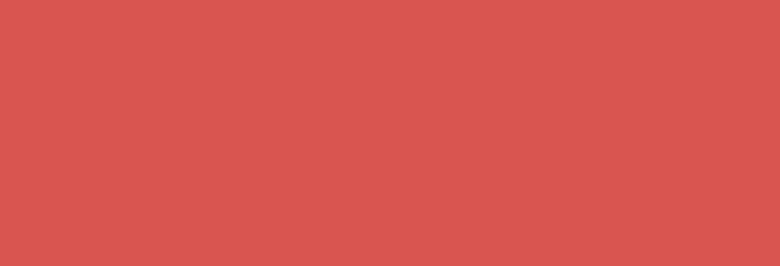
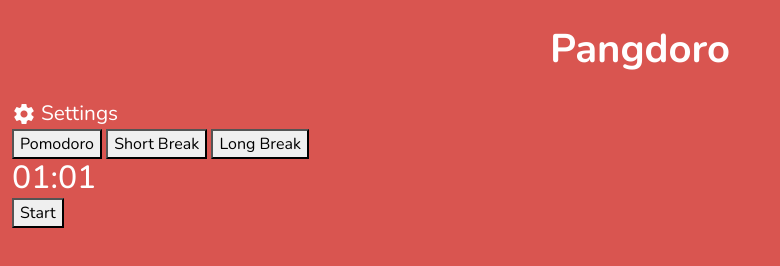
Before and after one commit to kompiangg/Kanbandoro, a plain HTML site: page index.html in a window 1280 px wide. Shown: the whole page, without its empty margins (0-780 px from the left). Drawn offline with nearby package versions, Linux system fonts and the light colour scheme.

Commit message:
add scaffolding to pomodoro

```diff
--- a/css/style.css
+++ b/css/style.css
@@ -1,5 +1,6 @@
 :root {
   --color-red: #D95550;
+  --main-font: 'Nunito', sans-serif;
 }
 
 body {
@@ -9,4 +10,39 @@ body {
   background-color: var(--color-red);
   width: 100vw;
   height: 100vh;
+  font-family: var(--main-font);
+  color: white;
 }
+
+h1, h2, h3, h4, h5, h6, p {
+  margin: 0;
+  padding: 0;
+}
+
+h1 {
+  font-weight: 700;
+  font-size: 2.5rem;
+}
+
+header {
+  padding-top: 25px;
+  padding-bottom: 25px;
+  display: flex;
+  justify-content: center;
+  width: 100%;
+}
+
+.pomodoro__setting {
+  display: flex;
+  align-items: center;
+}
+
+.pomodoro__setting p {
+  font-size: 1.3rem;
+  padding-left: 5px;
+}
+
+
+.pomodoro__countdown {
+  clear: left;
+}
--- a/index.html
+++ b/index.html
@@ -3,13 +3,58 @@
   <head>
     <meta charset="UTF-8">
     <meta http-equiv="X-UA-Compatible" content="IE=edge">
-    <meta name="viewport" content="width=device-width, initial-scale=1.0">
+    <meta name="viewport" content="width=device-width, initial-scale=1">
+
     <title>Pangdoro</title>
+
+    <link href="https://cdn.jsdelivr.net/npm/bootstrap@5.0.2/dist/css/bootstrap.min.css" rel="stylesheet" integrity="sha384-EVSTQN3/azprG1Anm3QDgpJLIm9Nao0Yz1ztcQTwFspd3yD65VohhpuuCOmLASjC" crossorigin="anonymous">
+    <link rel="preconnect" href="https://fonts.googleapis.com">
+    <link rel="preconnect" href="https://fonts.gstatic.com" crossorigin>
+    <link href="https://fonts.googleapis.com/icon?family=Material+Icons" rel="stylesheet">
+    <link href="https://fonts.googleapis.com/css2?family=Nunito:wght@400;500;600;700;800&display=swap" rel="stylesheet">
 
     <link rel="stylesheet" href="/css/style.css">
   </head>
   <body>
+    <header>
+      <h1>Pangdoro</h1>
+    </header>
 
+    <main class="container-fluid">
+      <div class="row">
+        <section class="pomodoro col-md-6">
+
+          <div class="pomodoro__header">
+            <div class="pomodoro__setting">
+              <span class="material-icons">settings</span>
+              <p>Settings</p>
+            </div>
+          </div>
+
+          <div class="pomodoro__section">
+            <button type="button">Pomodoro</button>
+            <button type="button">Short Break</button>
+            <button type="button">Long Break</button>
+          </div>
+
+          <div class="pomodoro__countdown">
+            <h2><span id="minute">01</span>:<span id="second">01</span></h2>
+          </div>
+
+          <div class="pomodoro__button">
+            <button type="button">Start</button>
+          </div>
+
+        </section>
+
+        <section class="kanban col-md-6">
+        </section>
+      </div>
+    </main>
+
+    <!-- Javascript section -->
     <script src="/js/main.js"></script>
+    <!-- Bootstrap -->
+    <script src="https://cdn.jsdelivr.net/npm/bootstrap@5.0.2/dist/js/bootstrap.bundle.min.js" integrity="sha384-MrcW6ZMFYlzcLA8Nl+NtUVF0sA7MsXsP1UyJoMp4YLEuNSfAP+JcXn/tWtIaxVXM" crossorigin="anonymous"></script>
   </body>
 </html>
```
